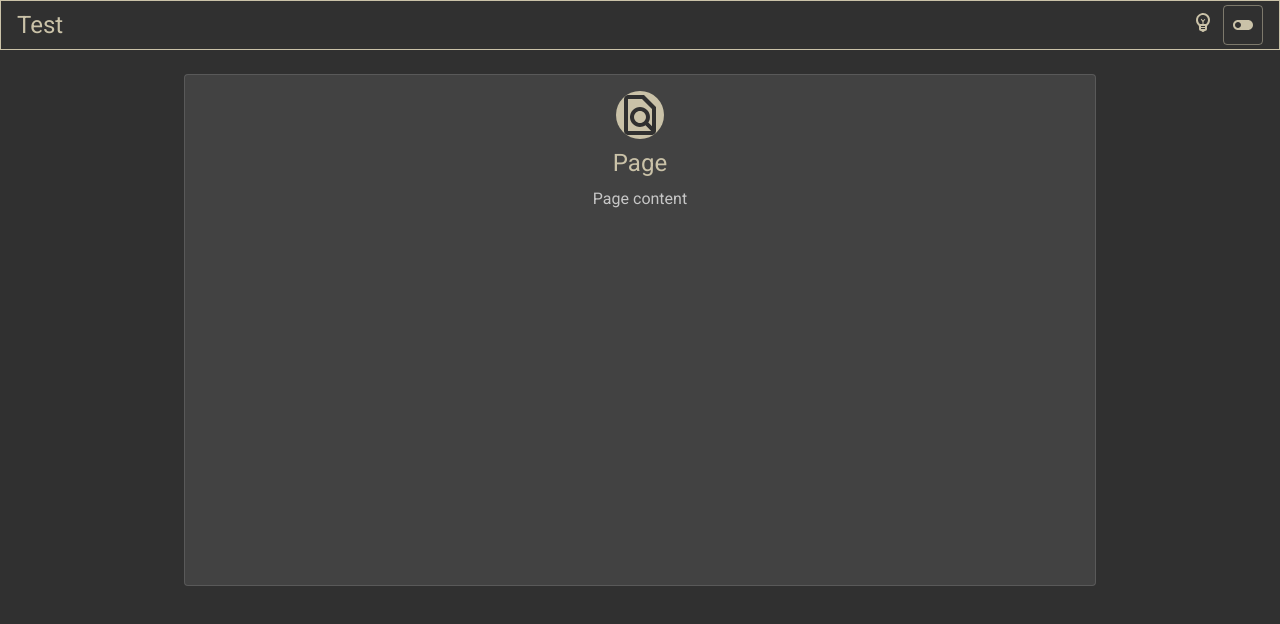
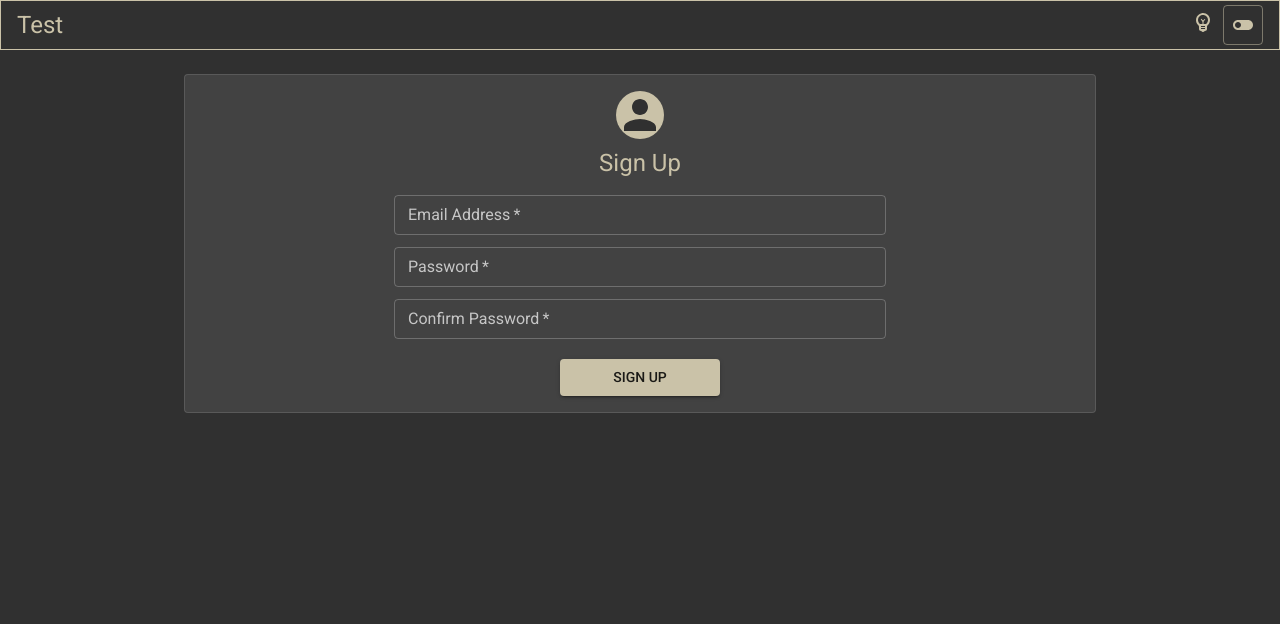
Before and after one commit to jobsonita/test-react-materialui-unform-integration, a React (Create React App) app: page / in a window 1280 px wide. Shown: the top 624 px of the page. Built offline with nearby package versions, Linux system fonts and the light colour scheme.

Commit message:
sign up form

```diff
--- a/src/pages/Page.jsx
+++ b/src/pages/Page.jsx
@@ -1,9 +1,17 @@
 import React from 'react'
 
-import { Avatar, Container, Grid, Paper, Typography } from '@material-ui/core'
+import {
+  Avatar,
+  Button,
+  Container,
+  Grid,
+  Paper,
+  TextField,
+  Typography,
+} from '@material-ui/core'
 import { makeStyles } from '@material-ui/core/styles'
 
-import PageIcon from '@material-ui/icons/FindInPageOutlined'
+import PageIcon from '@material-ui/icons/Person'
 
 const useStyles = makeStyles((theme) => ({
   page: {
@@ -13,7 +21,6 @@ const useStyles = makeStyles((theme) => ({
     },
   },
   paper: {
-    minHeight: theme.spacing(64),
     marginTop: theme.spacing(3),
     marginBottom: theme.spacing(3),
   },
@@ -22,8 +29,7 @@ const useStyles = makeStyles((theme) => ({
     flexDirection: 'column',
     alignItems: 'center',
 
-    paddingTop: theme.spacing(2),
-    paddingBottom: theme.spacing(2),
+    padding: theme.spacing(2),
   },
   avatar: {
     backgroundColor: theme.palette.text.primary,
@@ -33,6 +39,20 @@ const useStyles = makeStyles((theme) => ({
   icon: {
     width: theme.spacing(6),
     height: theme.spacing(6),
+  },
+  formWrapper: {
+    width: '100%',
+
+    [theme.breakpoints.up('sm')]: {
+      width: 500,
+    },
+  },
+  form: {
+    textAlign: 'center',
+  },
+  submit: {
+    width: theme.spacing(20),
+    marginTop: theme.spacing(2),
   },
 }))
 
@@ -50,13 +70,50 @@ const Page = () => {
           </Grid>
           <Grid item>
             <Typography component="h1" variant="h5">
-              Page
+              Sign Up
             </Typography>
           </Grid>
-          <Grid item>
-            <Typography component="p" variant="body1" color="textSecondary">
-              Page content
-            </Typography>
+          <Grid item className={classes.formWrapper}>
+            <form noValidate className={classes.form}>
+              <TextField
+                required
+                name="email"
+                type="email"
+                label="Email Address"
+                autoComplete="email"
+                fullWidth
+                variant="outlined"
+                margin="dense"
+              />
+              <TextField
+                required
+                name="password"
+                type="password"
+                label="Password"
+                autoComplete="new-password"
+                fullWidth
+                variant="outlined"
+                margin="dense"
+              />
+              <TextField
+                required
+                name="password-confirmation"
+                type="password"
+                label="Confirm Password"
+                autoComplete="new-password"
+                fullWidth
+                variant="outlined"
+                margin="dense"
+              />
+              <Button
+                type="submit"
+                color="primary"
+                variant="contained"
+                className={classes.submit}
+              >
+                Sign Up
+              </Button>
+            </form>
           </Grid>
         </Grid>
       </Paper>
```
